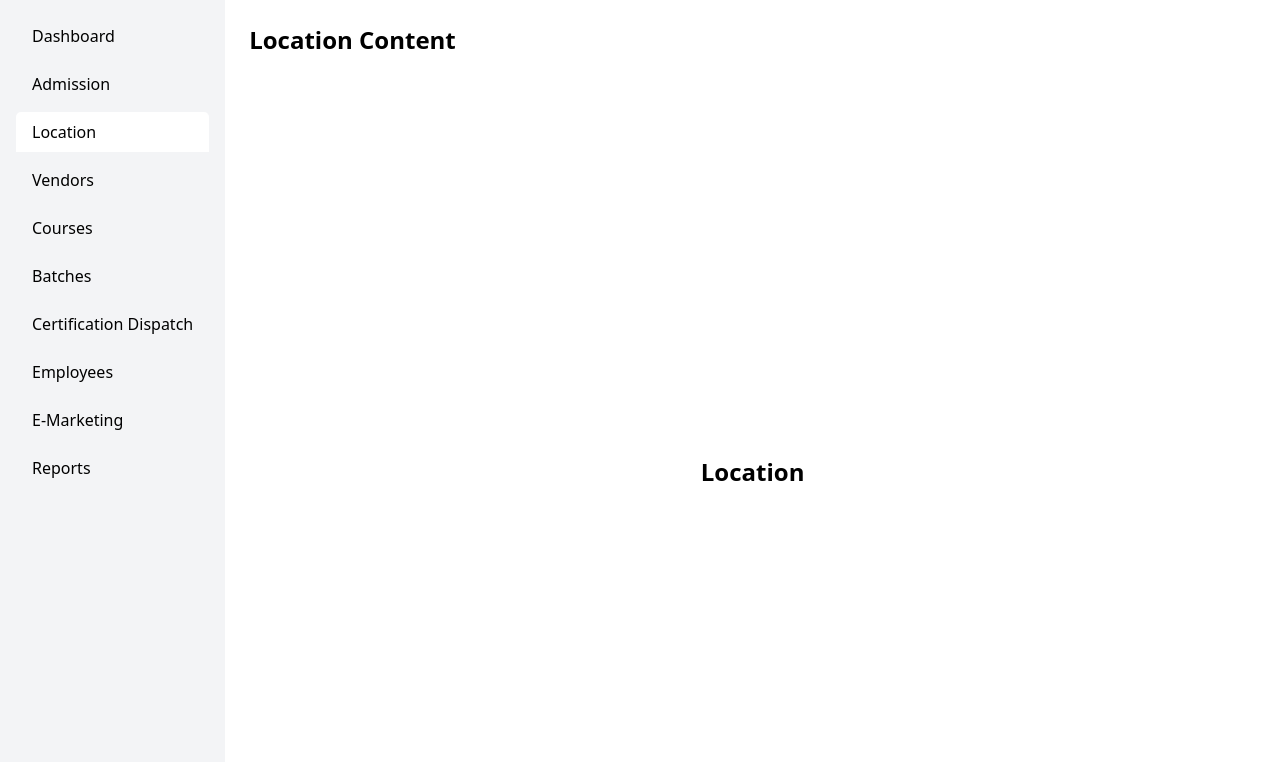
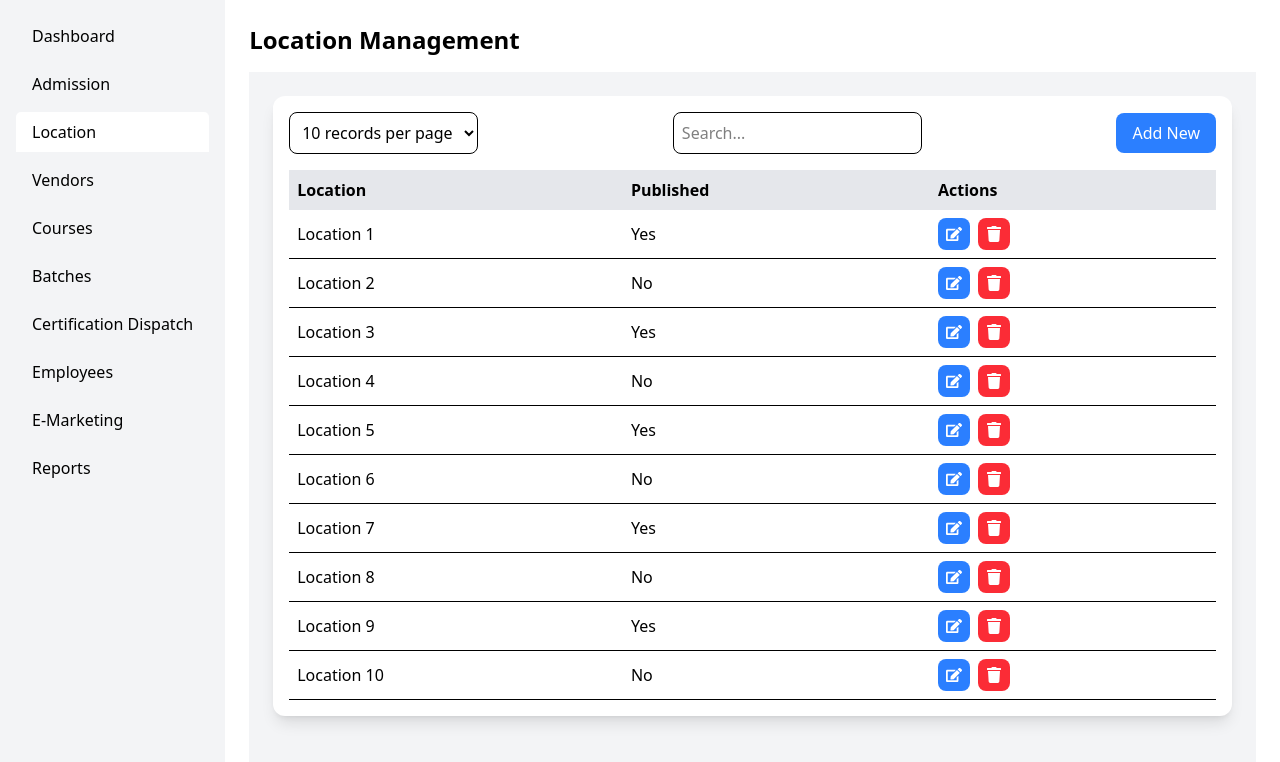
Before and after one commit to fahmidurshanto/custom-cms, a React (Vite) app: page / in a window 1280 px wide. Both pictures are taken after a click on the tab "Location". Shown: the top 762 px of the page. Built offline with nearby package versions, Linux system fonts and the light colour scheme.

Commit message:
Added Location component contents

```diff
--- a/src/assets/components/Location/Location.jsx
+++ b/src/assets/components/Location/Location.jsx
@@ -1,10 +1,65 @@
-import React from 'react';
+import { motion } from 'framer-motion';
+import { useState } from 'react';
+import { FaEdit, FaTrash } from 'react-icons/fa';
 
 const Location = () => {
+    const [search, setSearch] = useState("");
+
     return (
-        <div className='flex flex-col items-center justify-center h-screen'>
-            <h1 className='text-2xl font-bold'>Location</h1>
-        </div>
+        <motion.div
+            className="p-6 bg-gray-100 min-h-screen"
+            initial={{ opacity: 0 }}
+            animate={{ opacity: 1 }}
+            transition={{ duration: 0.5 }}
+        >
+            <div className="bg-white p-4 rounded-xl shadow-lg">
+                <div className="flex justify-between items-center mb-4">
+                    <select className="p-2 border rounded-lg">
+                        <option>10 records per page</option>
+                        <option>20 records per page</option>
+                    </select>
+                    <input
+                        type="text"
+                        placeholder="Search..."
+                        className="p-2 border rounded-lg"
+                        value={search}
+                        onChange={(e) => setSearch(e.target.value)}
+                    />
+                    <button className="bg-blue-500 text-white px-4 py-2 rounded-lg">Add New</button>
+                </div>
+                <table className="w-full border-collapse">
+                    <thead>
+                        <tr className="bg-gray-200">
+                            <th className="p-2 text-left">Location</th>
+                            <th className="p-2 text-left">Published</th>
+                            <th className="p-2 text-left">Actions</th>
+                        </tr>
+                    </thead>
+                    <tbody>
+                        {[...Array(10)].map((_, index) => (
+                            <motion.tr
+                                key={index}
+                                className="border-b hover:bg-gray-100"
+                                initial={{ opacity: 0, y: 10 }}
+                                animate={{ opacity: 1, y: 0 }}
+                                transition={{ delay: index * 0.1 }}
+                            >
+                                <td className="p-2">Location {index + 1}</td>
+                                <td className="p-2">{index % 2 === 0 ? "Yes" : "No"}</td>
+                                <td className="p-2 flex space-x-2">
+                                    <button className="bg-blue-500 text-white p-2 rounded-lg">
+                                        <FaEdit />
+                                    </button>
+                                    <button className="bg-red-500 text-white p-2 rounded-lg">
+                                        <FaTrash />
+                                    </button>
+                                </td>
+                            </motion.tr>
+                        ))}
+                    </tbody>
+                </table>
+            </div>
+        </motion.div>
     );
 };
 
--- a/src/assets/components/SideNavigationTab/SideNavigatonTab.jsx
+++ b/src/assets/components/SideNavigationTab/SideNavigatonTab.jsx
@@ -158,7 +158,7 @@ const SideNavigationTab = () => {
               animate={{ opacity: 1 }}
               transition={{ duration: 0.5 }}
             >
-              <h1 className="text-2xl font-bold mb-4">Location Content</h1>
+              <h1 className="text-2xl font-bold mb-4">Location Management</h1>
              <Location></Location>
             </motion.div>
           </TabPanel>
```
